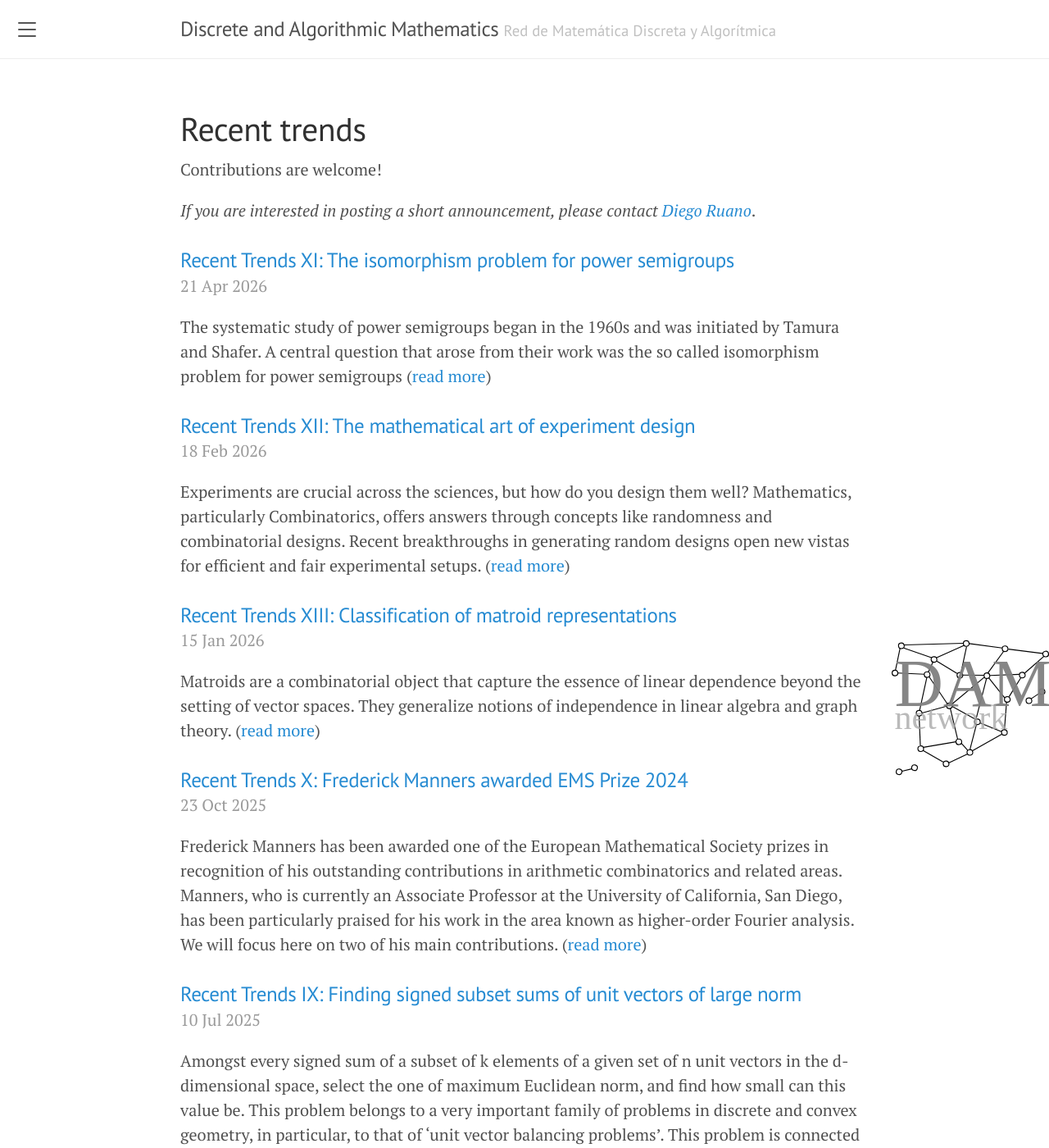
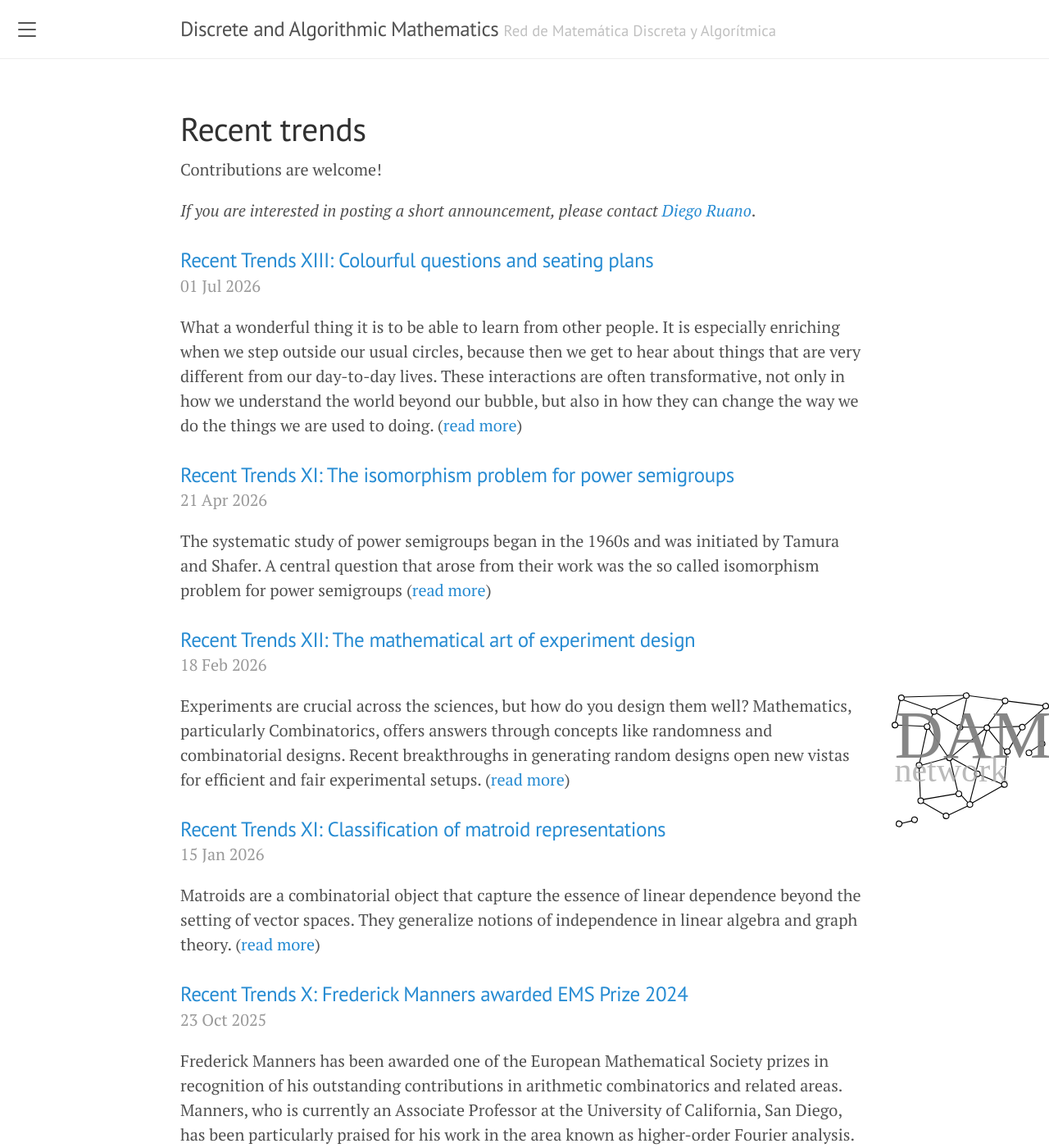
Before and after one commit to dam-network/dam-network.github.io, a Jekyll site: the page built from trends.md, in a window 1280 px wide and 1400 px high. Shown: the whole window at 82% size. Built offline with Jekyll 4.4.1, drawn with Linux system fonts in a browser that asks for light colours; some of the changed lines change nothing that is shown.

Commit message:
trend Tássio

```diff
--- a/_posts/2026-01-15-matroid-representation.md
+++ b/_posts/2026-01-15-matroid-representation.md
@@ -1,6 +1,6 @@
 ---
 layout: post
-title: "Recent Trends XIII: Classification of matroid representations"
+title: "Recent Trends XI: Classification of matroid representations"
 abstract: "Matroids are a combinatorial object that capture the essence of linear dependence beyond the setting of vector spaces. They generalize notions
 of independence in linear algebra and graph theory."
 tag: 'Trend'
--- /dev/null
+++ b/_posts/2026-07-01-tnaia-pint-of-science-writeup.md
@@ -0,0 +1,296 @@
+---
+layout: post
+title: "Recent Trends XIII: Colourful questions and seating plans"
+abstract: "What a wonderful thing it is to be able to learn from other people. It is especially enriching when we step outside our usual circles, because then we get to hear about things that are very different from our day-to-day lives. These interactions are often transformative, not only in how we understand the world beyond our bubble, but also in how they can change the way we do the things we are used to doing."
+tag: 'Trend'
+---
+
+
+What a wonderful thing it is to be able to learn from other people. It is especially enriching when we step outside our usual circles, because then we get to hear about things that are very different from our day-to-day lives. These interactions are often transformative, not only in how we understand the world beyond our bubble, but also in how they can change the way we do the things we are used to doing.
+
+In science and mathematics, this is no different. One of the most
+exciting things a mathematician can do is to find a connection between
+seemingly unrelated concepts, areas, or ideas. These bridges are
+exciting because they change the way we reason about things on either
+side.
+
+Combinatorics, and especially graph theory, is a very good case in
+point. We shall see how it allows us to connect guessing games, network
+search, seating arrangements, colouring problems, and Sudoku-like
+puzzles.
+
+## Guessing, searching, colouring and decompositions
+
+It goes without saying that searching is a fundamental operation in
+today's world. We look up the meanings of words in a dictionary, search
+for nearby restaurants, filter emails, and try to locate defective or
+malicious nodes in communication networks.
+
+[Google has
+said](https://blog.google/products/ads-commerce/ai-personalization-and-the-future-of-shopping/)
+that people make more than 5 trillion searches on Google each year, and
+OpenAI told Axios, [as reported by
+TechCrunch](https://techcrunch.com/2025/07/21/chatgpt-users-send-2-5-billion-prompts-a-day/),
+that ChatGPT receives billions of prompts per day. Taken together, these
+searches and prompts require a very large computing infrastructure, with
+associated energy and cooling costs. This is one reason why developing
+efficient query strategies is a core problem in computer science.
+
+Searching for information is deeply connected to guessing games. In
+fact, the two are, in many ways, two sides of the same coin. This is our
+first bridge: we may think of queries as a way to narrow down a pool of
+candidate places where the desired information or item might be stored.
+
+Here is a concrete problem. Suppose one is given a graph with $n$
+vertices and $m$ edges, one of whose edges is defective; think of a
+failure in a network or circuit connection. In other words, our guessing
+game is to find the defective edge quickly. Our goal is to identify it
+using as few queries as possible.
+
+Formulated in this way, the question is still a bit too vague. Let us
+say that a query is a subset of edges, and that each query $Q$ can
+result in one of two answers:
+
+- **YES**: the defective edge lies in $Q$;
+- **NO**: the defective edge does not lie in $Q$.
+
+It is not difficult to devise a divide-and-conquer strategy in this
+scenario:
+
+1.  label the edges with distinct binary strings of length
+    $\lceil\log_2 m\rceil$;
+2.  for each bit position $i$, make query $Q_i$ be the set of edges
+    whose label has a 1 in the $i$-th position;
+
+This works because any pair of *distinct* edges $e$ and $f$ must
+have labels that differ in some bit, say the \$j\$h bit. Then $Q_i$
+contains either $e$ or $f$, but not both, so the answer to the query
+$Q_j$ distinguishes these two possibilities. Equivalently, the full
+vector of yes/no answers uniquely identifies the defective edge. Thus
+$\lceil \log_2 m\rceil$ unrestricted yes/no queries suffice.
+
+### Path queries
+
+So far, so good. But what if some questions are more natural, practical,
+or cheaper than others? A question proposed by Gyula O. H. Katona, and
+which also appears in the network-design and electrical-engineering
+literature, asks for the worst-case number of queries needed in an
+$n$-vertex graph if each query must be a path.
+
+In this case, the number of edges might be quadratic in $n$, and we
+already know that, if no restriction were placed on the queries, then a
+logarithmic number of unrestricted queries would suffice.
+
+Here is a strategy:
+
+1.  Find a small collection of edge-disjoint paths $P_1,P_2,\dots,P_s$
+    whose union is the whole edge set. Think of the edges in $P_i$ as
+    being coloured with colour $i$.
+2.  Find another collection of paths $R_1,R_2,\dots,R_t$ such that
+    every edge lies in some $R_i$, but no $R_i$ repeats a colour
+    among its edges.
+
+We call the paths in the second category *rainbow*. If we have these two
+collections, then we can find any defective edge with $s+t$ path
+queries.
+
+<figure id="fig-paths" class="figure-img" width="600px">
+<img src="/public/img/fig-path-cover.png" />
+<figcaption>Two collections of paths</figcaption>
+</figure>
+
+Indeed, ask, for each of the paths $P_1,\dots,P_s,R_1,\dots,R_t$,
+whether it contains the defective edge. These answers identify the
+defective edge because the combined family of paths separates every pair
+of edges.
+
+To see this, take two distinct edges $e$ and $f$. If $e$ and $f$
+have the same colour, choose a rainbow path $R_j$ that contains $e$.
+Since $R_j$ is rainbow, it cannot also contain $f$. Thus $R_j$
+distinguishes $e$ from $f$. If $e$ and $f$ have distinct
+colours, then the unique path $P_a$ containing $e$ in the first
+decomposition does not contain $f$. Thus $P_a$ distinguishes $e$
+from $f$.
+
+So every two edges give different answer patterns. The edge whose
+pattern matches the answers to all $s+t$ queries is therefore the
+defective edge. This means that, if we can build these two collections
+of paths, then $s+t$ is an upper bound on the number of queries needed
+in the worst case.
+
+This extends our collection of bridges: searching for an edge in a
+network is related to edge decompositions of (edge-coloured) graphs.
+
+# Edge decompositions and seating arrangements
+
+Our next connection dates back to a famous problem proposed by the
+mathematician Gerhard Ringel during a conference at the Oberwolfach
+research centre:
+
+> A group of mathematicians meets for a few days at a workshop in
+> Oberwolfach. Every day, they all dine together. Can we come up with
+> seating arrangements such that each person has different neighbours
+> every day, and such that, after a few days, every pair of participants
+> has sat side by side exactly once?
+
+Here is the graph-theoretic translation: a seating arrangement around
+circular tables gives a collection of cycles, one cycle for each table.
+The pairs of people who sit next to each other are the edges of those
+cycles. Solving the problem means decomposing all edges of the complete
+graph on the participants into copies of the same cycle pattern.
+
+Here is a small example. Suppose our conference participants are Alex,
+Bruna, Carla, Diana, and Eric, and suppose they will always sit at the
+same table.
+
+It turns out that we are in luck. On the first day, they sit in cyclic
+order. This uses 5 pairs of people who sit side by side. The unused
+pairs form precisely another cycle of length 5, which gives our
+arrangement for the second day. After these two days, everyone has sat
+next to everyone else exactly once.
+
+<figure id="fig-5" class="figure-img" width="350px">
+<img src="/public/img/fig-5-people-seating.png" />
+<figcaption>Five at the table, twice!</figcaption>
+</figure>
+
+Coincidence? Not quite. It turns out that, for every sufficiently large
+odd number of participants, and for any prescribed way of splitting them
+into circular tables of size at least 3, such a seating plan exists.
+This was shown by Stefan Glock, Felix Joos, Jaehoon Kim, Daniela Kühn,
+and Deryk Osthus in their 2021 resolution of the Oberwolfach problem.
+
+No solution is possible, in this exact form, for an even number of
+participants. This is because at every meal each person sits next to
+exactly two others. Therefore, the number of people we “check off” from
+anyone's list of meal-neighbours is always even.
+
+Here is a solution for 7 people, using two ordinary round tables, one of
+size 3 and one of size 4. This requires 3 days.
+
+<figure id="fig-7" class="figure-img" width="700px">
+<img src="/public/img/fig-7-people-seating.png" />
+<figcaption>Two tables for 7</figcaption>
+</figure>
+
+## Sudokus and coloured networks
+
+Sudoku is a well-known puzzle game in which a $9\times 9$ grid is to
+be filled so that each row, each column, and each of the nine
+$3\times 3$ subgrids contains all the numbers $1,2,3,\dots,9$.
+
+<figure id="fig-sudoku" class="figure-img" width="350px">
+<img src="/public/img/fig-sudoku.png" />
+<figcaption>A solved Sudoku grid. The puzzle would start with only the
+dark-coloured numbers filled.</figcaption>
+</figure>
+
+A completed Sudoku grid is a type of *Latin square*, with the extra
+condition imposed by the $3\times 3$ subgrids. Latin squares have been
+studied for centuries by many mathematicians, including the illustrious
+and prolific Leonhard Euler. A Latin square is simply an $n\times n$
+table whose cells are filled with $n$ symbols, with no symbol repeated
+in any row or column.
+
+One particular theme in the study of Latin squares is the search for a
+*transversal*. This is a set of $n$ cells containing one cell from
+each row, one cell from each column, and one occurrence of each symbol.
+
+And here is another bridge, or two: a Latin square turns out to be
+equivalent to a specific type of coloured graph. We take two collections
+of vertices, one representing the rows and the other representing the
+columns. Then, for each cell, we join the corresponding row-vertex to
+the corresponding column-vertex, and colour the edge with the symbol
+appearing in that cell.
+
+In particular, a transversal is a perfect matching whose edges have
+pairwise distinct colours: a rainbow perfect matching in the graph.
+
+<figure id="fig-latin-graph" class="figure-img" width="700px">
+<img src="/public/img/fig-latin-square-graph.png" />
+<figcaption>A Latin square is an edge-coloured complete bipartite graph.
+In both the Latin square and the graph, a transversal is
+highlighted.</figcaption>
+</figure>
+
+# More connections
+
+This completes our foray into mathematical connections. Lurking behind
+these there is another network of connections (pun intended): the one
+between researchers with whom I have had the honour of discussing these
+topics, and many other interesting things.
+
+A big shout-out to the following collaborators! 👋
+
+- [Marthe Bonamy](https://www.labri.fr/perso/mbonamy/) (Centre National
+  de la Recherche Scientifique)
+- [Fábio Botler](https://www.cos.ufrj.br/~fbotler/) (Universidade de São
+  Paulo)
+- [François Dross](https://sites.google.com/view/francoisdross/)
+  (Université de Bordeaux)
+- [Antônio Kaique](https://www.ime.usp.br/~antoniokaique/) (Universitat
+  Politècnica de Catalunya)
+- [Guilherme Oliveira Mota](http://www.ime.usp.br/~mota/) (Universidade
+  de São Paulo)
+- [Jozef Skokan](http://www.maths.lse.ac.uk/personal/jozef/) (London
+  School of Economics)
+- [Walner Mendonça](https://walnerm.github.io) (Universidade Federal do
+  Ceará)
+- [Lyuben Lichev](http://lyubenlichev.rf.gd/) (Technische Universität
+  Wien)
+- [Jaehoon Kim (김재훈)](https://sites.google.com/view/jaehoon-kim/home)
+  (KAIST)
+- [Marc Noy](https://web.mat.upc.edu/marc.noy/) (Universitat Politècnica
+  de Catalunya)
+
+# Pint of Science: my experience and thoughts
+
+This was my first time speaking publicly about my research directly to
+people who were not researchers. As one can imagine, this was both
+exciting and nerve-wracking. Mathematics has a bad reputation, but this
+has begun to change as more and more science communicators reach larger
+audiences on social media.
+
+All that being said, I enjoyed the whole process: interacting with the
+event organisers, preparing the talk, attending the event as a
+spectator, and then speaking.
+
+The talks are short, and there is time for a few questions afterwards,
+with interactive activities between some of the talks: quizzes, and even
+bingo.
+
+The questions I was asked were interesting. Unsurprisingly, I got asked
+something along the lines of “So what?” While I had not especially
+anticipated this question — in hindsight, it is not unexpected after a
+maths talk — it was actually great. After years of chatting with friends
+and family members about the purpose of mathematics, I was happy to have
+an open mic to talk about some of the many faces of mathematics and its
+value.
+
+- Mathematics has a knack for helping us find flaws in our reasoning,
+  much like touching an optical illusion to see that something is not
+  really moving. Following algorithms, or even mathematics, blindly [can
+  be a very bad
+  idea](https://en.wikipedia.org/wiki/Weapons_of_Math_Destruction).
+- Solving hard problems is a great way to come up with new ideas to
+  attack even harder problems, which is toolbox-building. Solving many
+  problems is also a great way of spotting general patterns, which is
+  theory-building. These are [two cultures of
+  mathematics](https://www.dpmms.cam.ac.uk/~wtg10/2cultures.pdf), each
+  of which has its own allure for mathematicians and makes its own
+  contribution.
+- And, of course, some mathematics does solve real-life problems
+  [surprisingly
+  effectively](https://en.wikipedia.org/wiki/The_Unreasonable_Effectiveness_of_Mathematics_in_the_Natural_Sciences).
+
+Not to mention the interest in pursuing knowledge for its own sake,
+which, let us be frank, is no shabby reason!
+
+With all this being said, I look forward to participating in other
+editions of the Pint of Science and related events, and got me curious
+to try to collaborate with other science divulgation initiatives.
+
+
+---
+
+Tássio Naia is an MSCA research fellow at the [Centre de Recerca Matemática](https://www.crm.cat/), working with Guillem Perarnau and the [GAPCOMB-UPC](https://gapcomb.upc.edu/en) group.
```
Also changed, not shown: public/img/fig-5-people-seating.png (added), public/img/fig-7-people-seating.png (added), public/img/fig-latin-square-graph.png (added), public/img/fig-path-cover.png (added), public/img/fig-sudoku.png (added).
